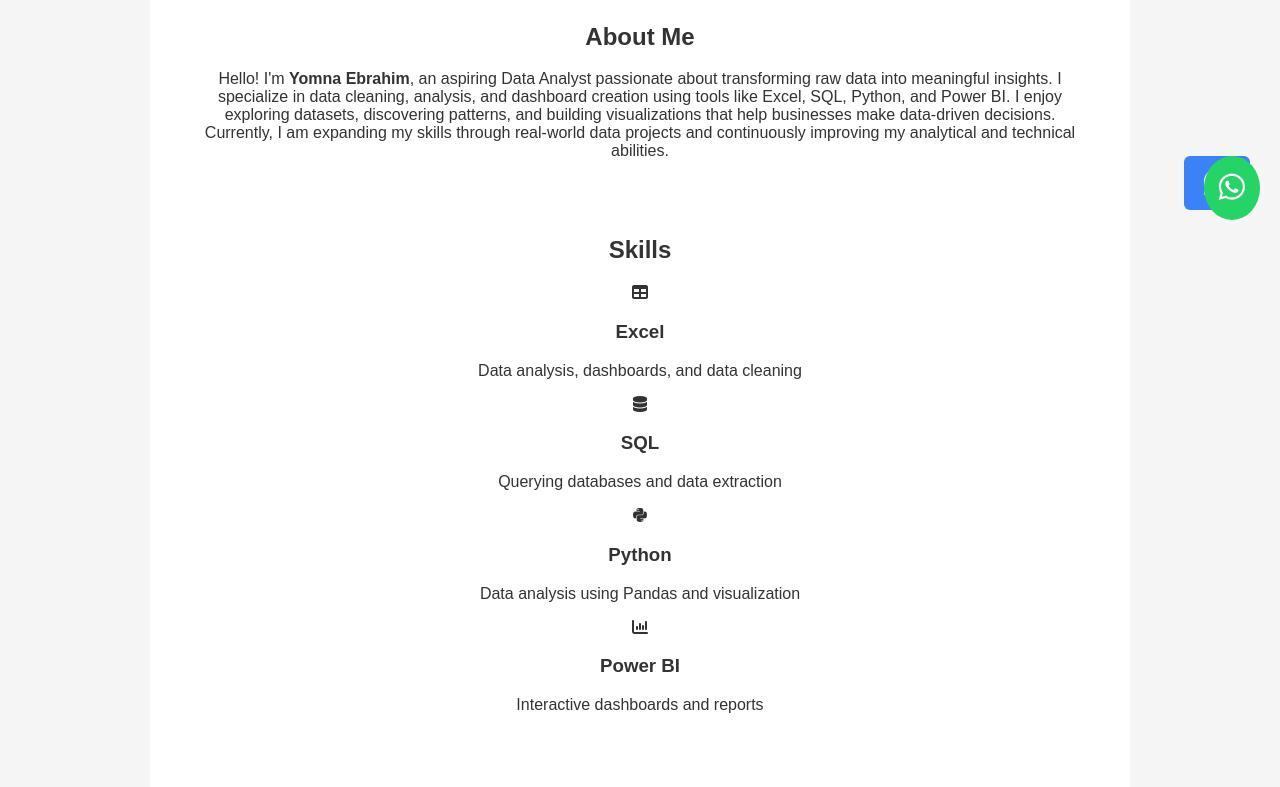
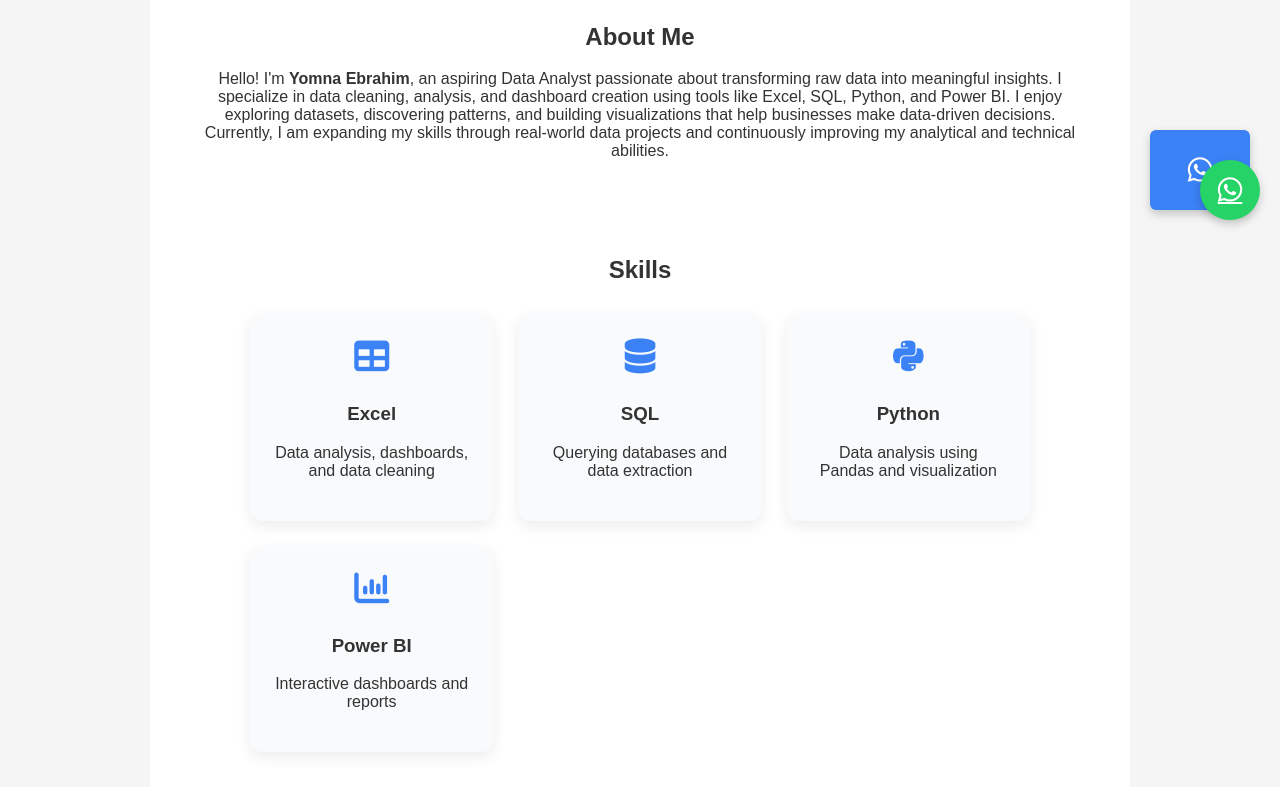
Before and after one commit to yomnaebrahim-dotcom/yomnaebrahim.github.io, a plain HTML site: page index.html in a window 1280 px wide. Shown: the part 560-1347 px from the top of the page. Drawn offline with Linux system fonts and the light colour scheme.

Commit message:
Refactor CSS styles for layout and design improvements
Updated styles for various components including skills and buttons.

```diff
--- a/style.css
+++ b/style.css
@@ -51,25 +51,35 @@ margin:auto;
 /* SKILLS */
 
 .skills{
-padding:40px;
+padding:60px;
+background:#ffffff;
 }
 
-.skill{
-max-width:600px;
+.skills-grid{
+display:grid;
+grid-template-columns:repeat(auto-fit,minmax(220px,1fr));
+gap:25px;
+max-width:900px;
 margin:auto;
-margin-bottom:20px;
-text-align:left;
+margin-top:30px;
 }
 
-.progress{
-background:#ddd;
-border-radius:20px;
+.skill-card{
+background:#f8fafc;
+padding:25px;
+border-radius:12px;
+box-shadow:0 5px 15px rgba(0,0,0,0.08);
+transition:0.3s;
 }
 
-.progress-bar{
-height:10px;
-background:#3b82f6;
-border-radius:20px;
+.skill-card:hover{
+transform:translateY(-5px);
+}
+
+.skill-card i{
+font-size:35px;
+color:#3b82f6;
+margin-bottom:10px;
 }
 
 
@@ -166,9 +176,15 @@ bottom:20px;
 right:20px;
 background:#25D366;
 color:white;
-font-size:30px;
-padding:15px;
+font-size:28px;
+width:60px;
+height:60px;
+display:flex;
+align-items:center;
+justify-content:center;
 border-radius:50%;
+box-shadow:0 4px 10px rgba(0,0,0,0.2);
+z-index:1000;
 }
 
 
```
